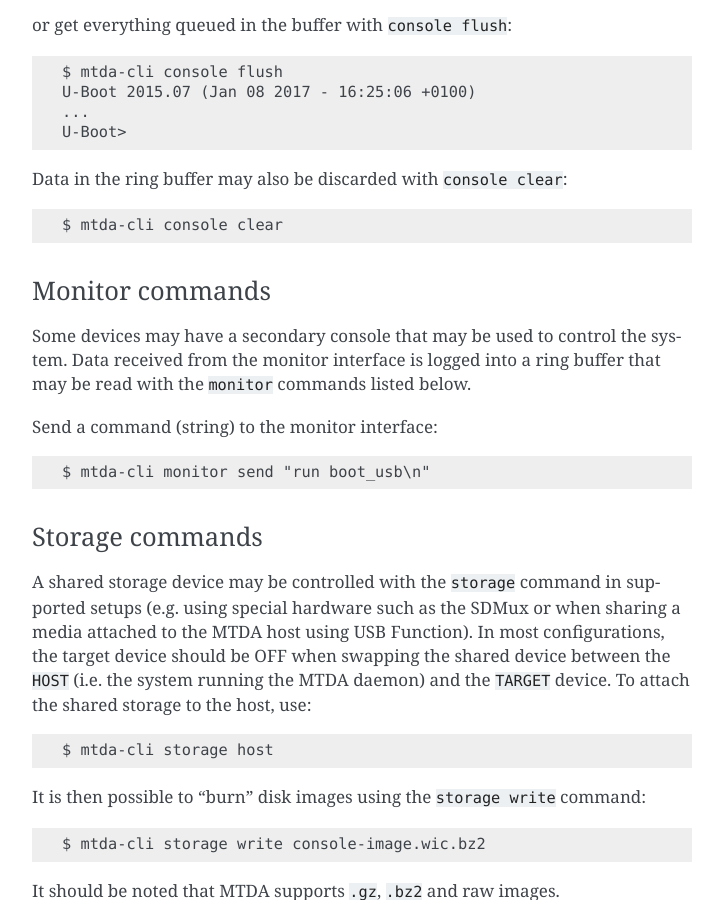
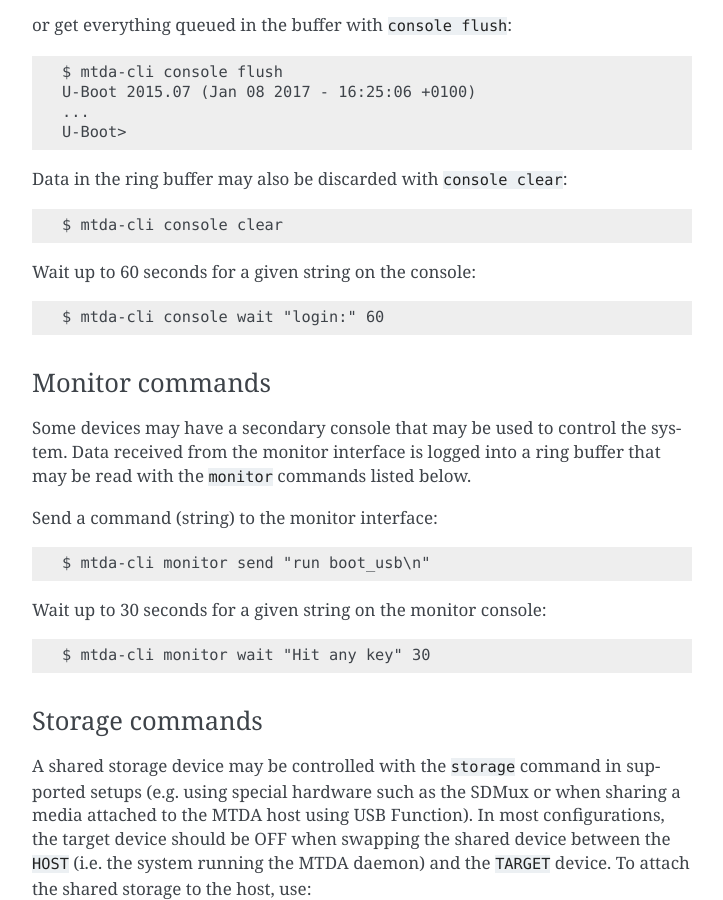
Before and after one commit to siemens/mtda, a Sphinx documentation site: the page built from docs/usage.rst, in a window 1280 px wide and 900 px high, scrolled down 1221 px. Shown: the whole window, without its empty margins (388-1111 px from the left). Built offline with Sphinx 7.4.7, drawn with Linux system fonts in a browser that asks for light colours.

Commit message:
mtda-cli: add "console wait" and "monitor wait" commands
Signed-off-by: Cedric Hombourger <Cedric_Hombourger@mentor.com>

```diff
--- a/docs/usage.rst
+++ b/docs/usage.rst
@@ -64,6 +64,10 @@
 
     $ mtda-cli console clear
 
+Wait up to 60 seconds for a given string on the console::
+
+    $ mtda-cli console wait "login:" 60
+
 Monitor commands
 ~~~~~~~~~~~~~~~~
 
@@ -74,6 +78,10 @@
 Send a command (string) to the monitor interface::
 
     $ mtda-cli monitor send "run boot_usb\n"
+
+Wait up to 30 seconds for a given string on the monitor console::
+
+    $ mtda-cli monitor wait "Hit any key" 30
 
 Storage commands
 ~~~~~~~~~~~~~~~~
```
Also changed, not shown: 2 other files.
